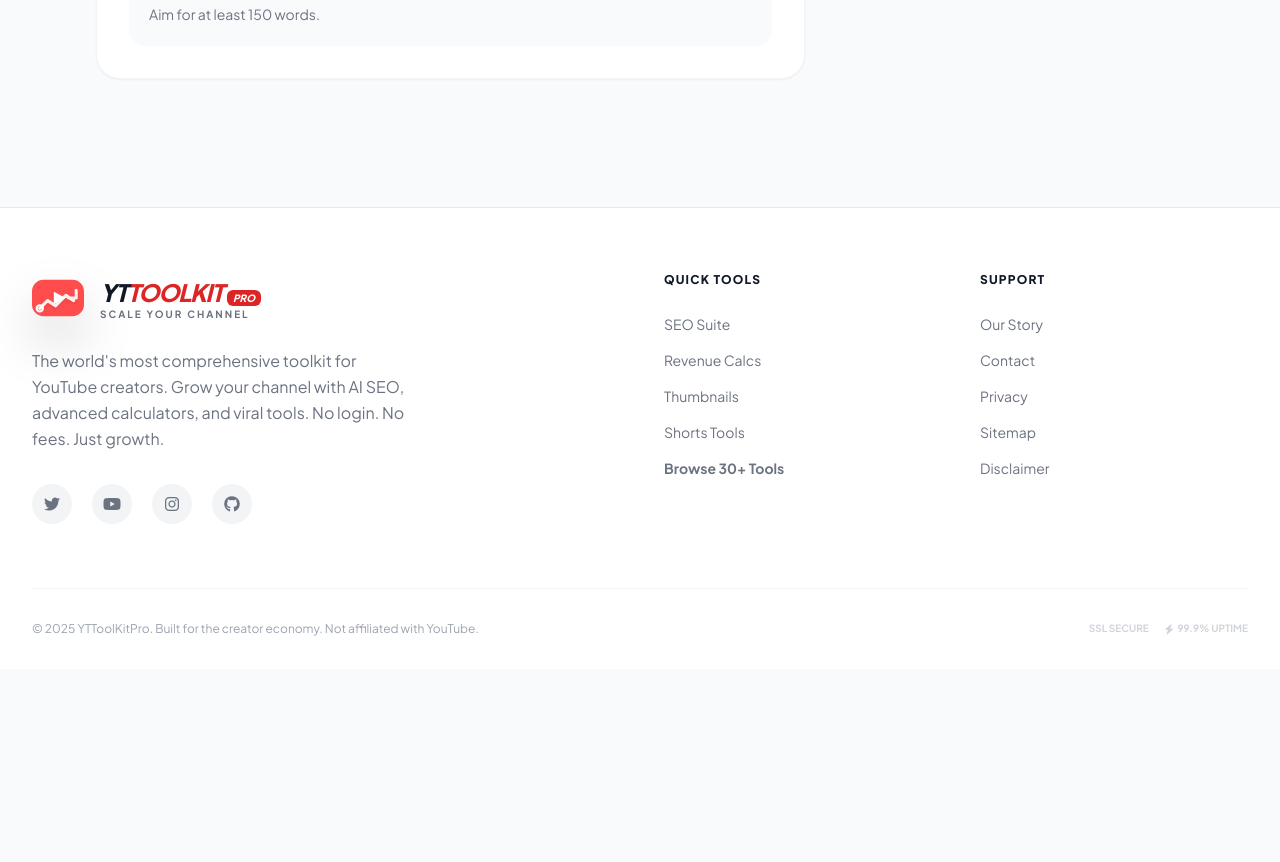
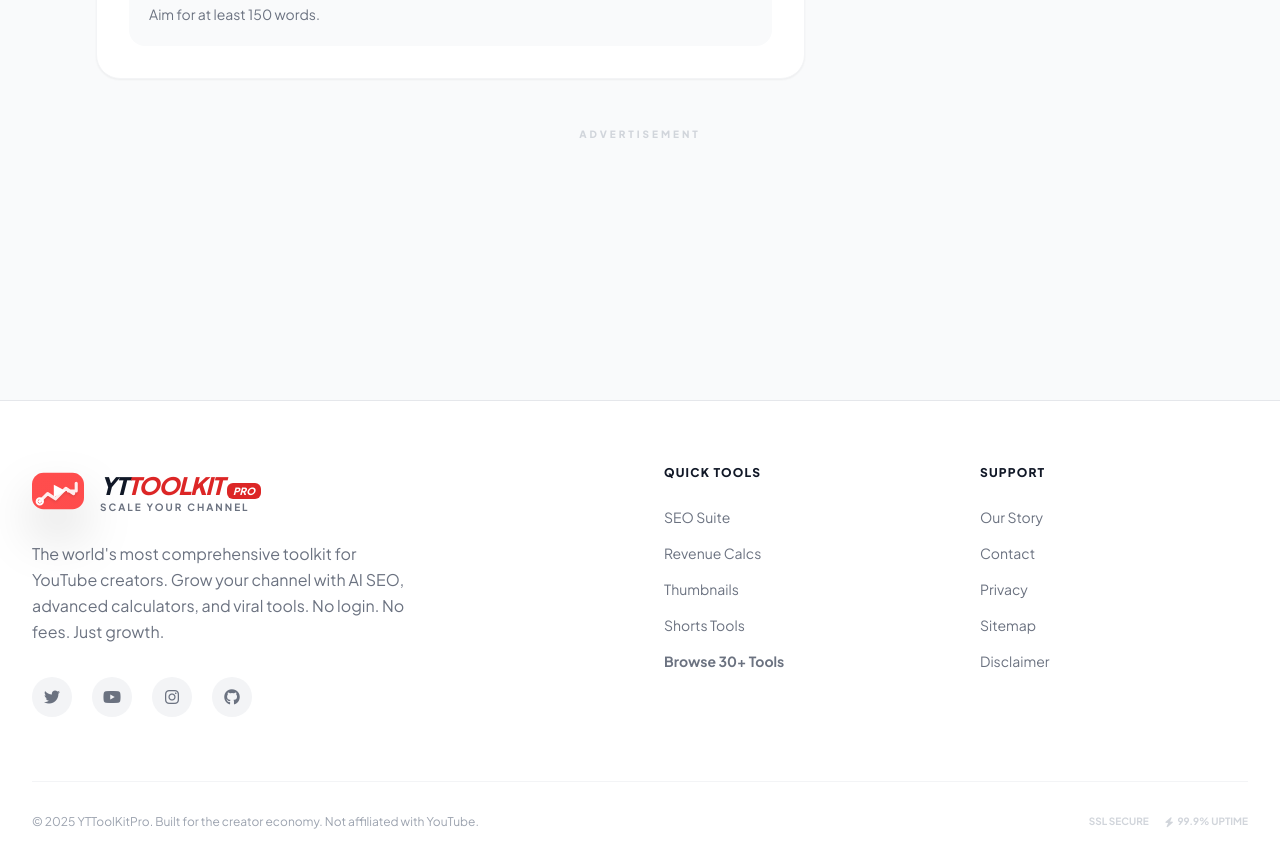
Before and after one commit to nomanafridi941-ops/YT-Toolkit, a React (Vite) app: page /tool/bio-generator in a window 1280 px wide. Shown: the part 1380-2242 px from the top of the page. Before the commit the page ends 2049 px from the top, so only its background shows below. Built offline with nearby package versions, Linux system fonts and the light colour scheme.

Commit message:
Add bottom banner to tool detail pages (below grid)

```diff
--- a/pages/ToolDetail.tsx
+++ b/pages/ToolDetail.tsx
@@ -132,7 +132,9 @@ const ToolDetail: React.FC = () => {
 
             <AdPlaceholder type="sidebar" />
           </aside>
-        </div>
+          </div>
+
+          <AdPlaceholder type="banner" className="mt-12" />
       </div>
     </div>
   );
```
